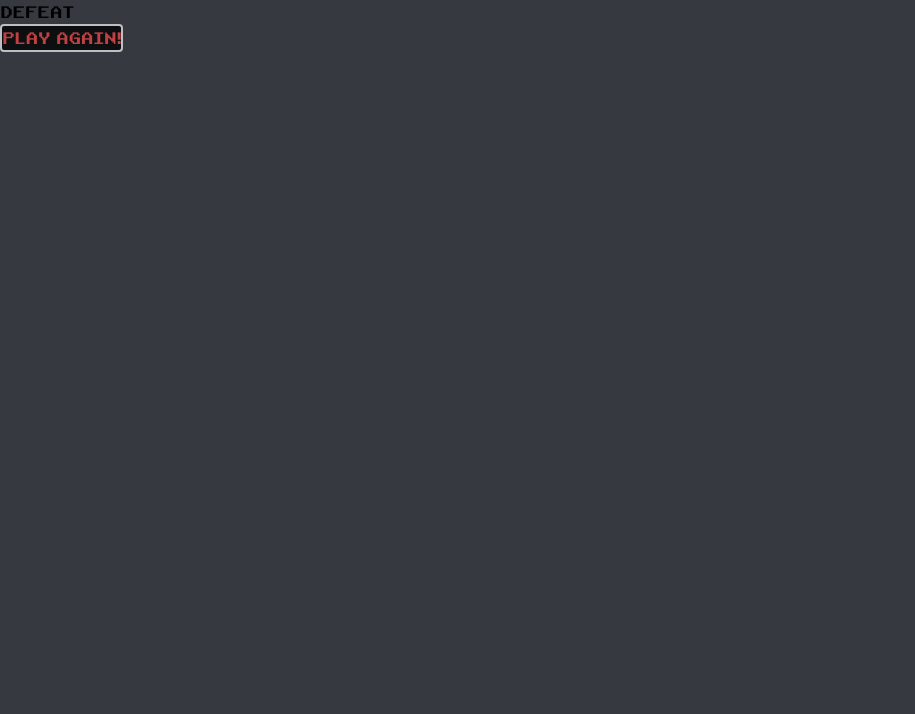
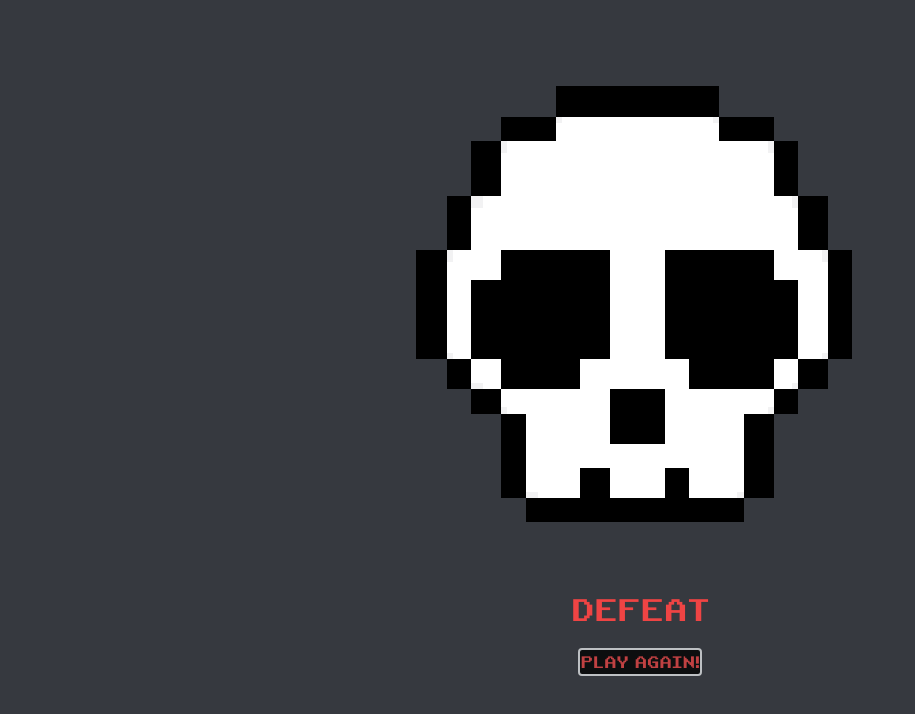
Before and after one commit to baguiar428/Phase_3-Project, a React (Create React App) app: page /defeat in a window 1280 px wide. Shown: the top 714 px of the page, without its empty margins (0-915 px from the left). Built offline with nearby package versions, Linux system fonts and the light colour scheme.

Commit message:
styled defeat page

```diff
--- a/src/components/Defeat.jsx
+++ b/src/components/Defeat.jsx
@@ -1,5 +1,6 @@
 import React from "react";
 import { useNavigate, useLocation} from 'react-router-dom'
+import skull from "../assets/images/skull.png";
 
 function Defeat() {
     const navigate = useNavigate();
@@ -18,8 +19,9 @@ function Defeat() {
    }
 
     return (
-        <div className="font-retro">
-            <div>DEFEAT</div>
+        <div className="font-retro display: block ml-auto mr-auto text-center">
+            <img className="ml-auto mr-auto py-10" src={skull} alt="skull"/>
+            <div className="text-3xl mb-5 text-red-500">DEFEAT</div>
             <button
                 className="bg-black opacity-75 border-2 rounded text-red-500"
                 onClick={playAgain}
```
Also changed, not shown: src/assets/images/skull.png (added).
